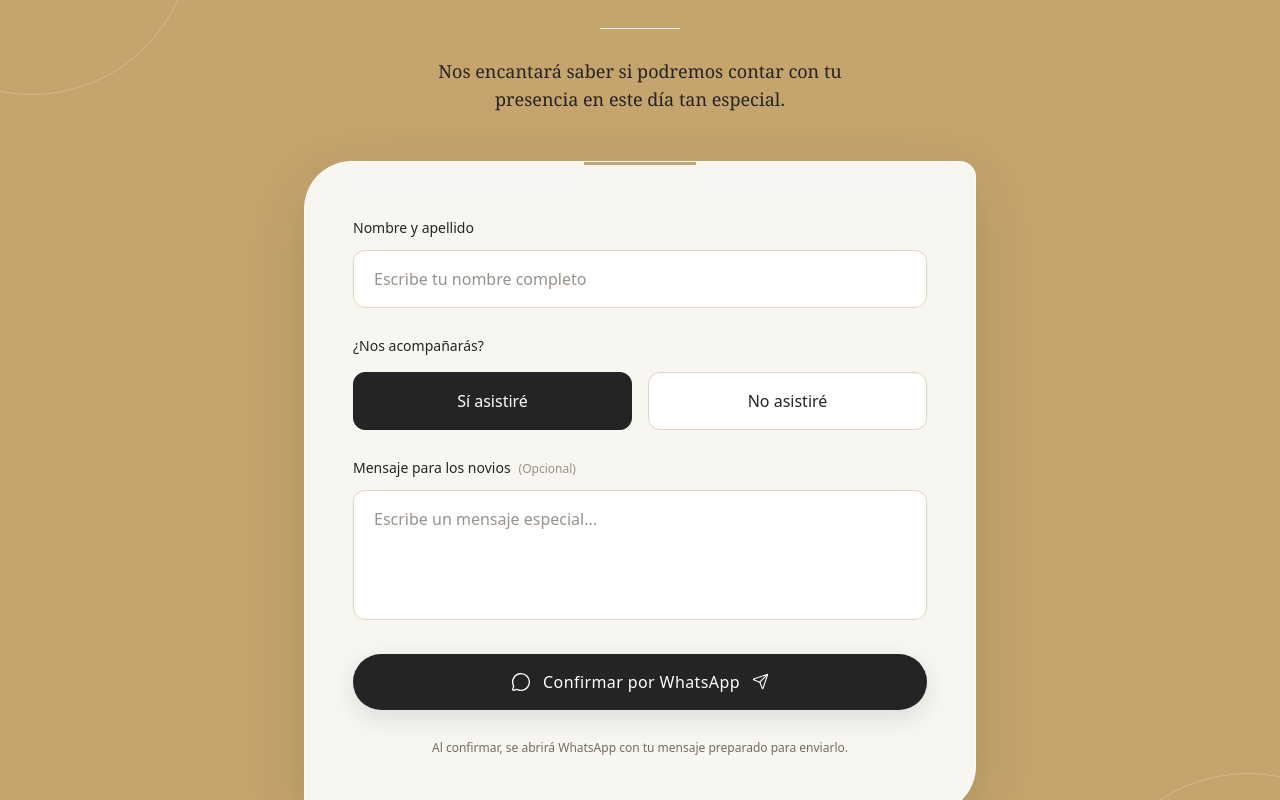
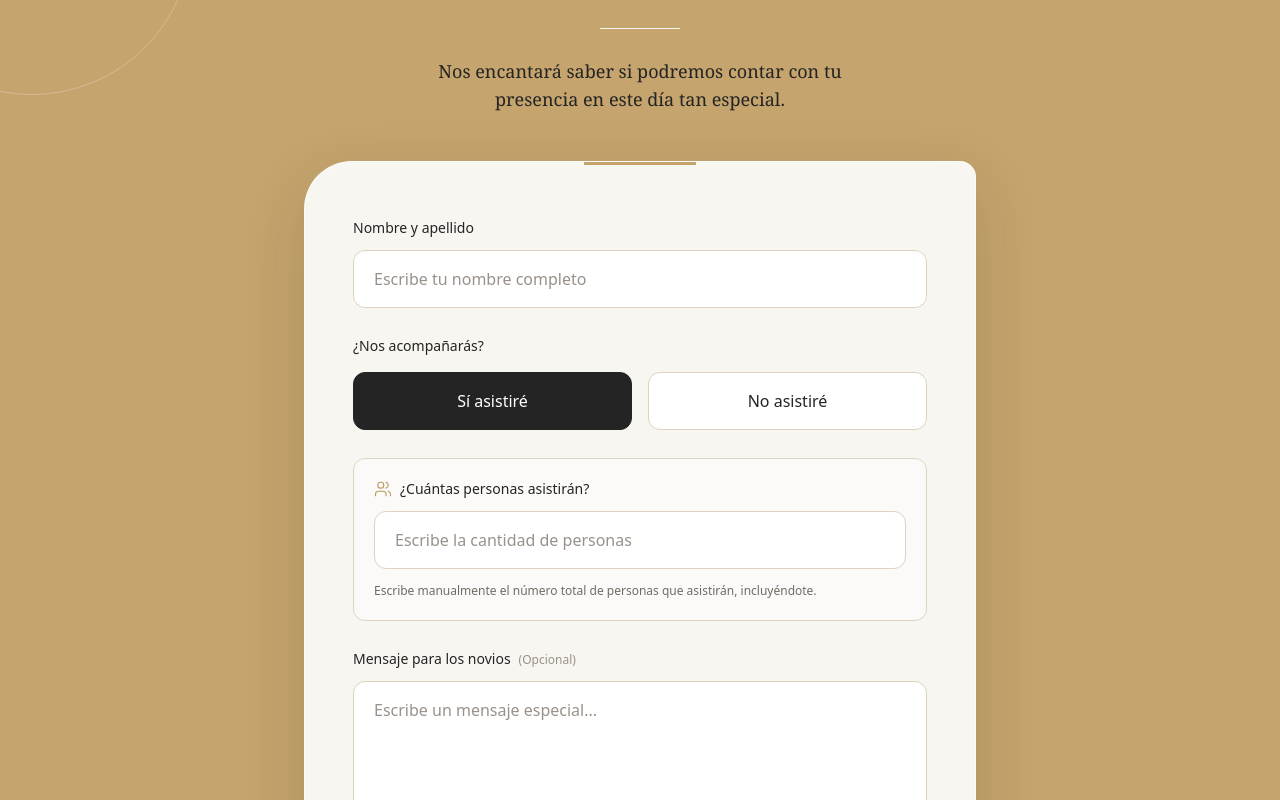
Before and after one commit to patrickespinoza/Vanessa-Agustin, a React (Vite) app in the folder Nuestra-Boda/: page / in a window 1280 px wide. Both pictures are taken after a click on the button "Sí asistiré". Shown: the part 5228-6028 px from the top of the page. Built offline with nearby package versions, Linux system fonts and the light colour scheme; a web font is replaced by a local one.

Commit message:
cambio 1

```diff
--- a/Nuestra-Boda/src/componentes-encabezado/confirmacion.jsx
+++ b/Nuestra-Boda/src/componentes-encabezado/confirmacion.jsx
@@ -1,10 +1,11 @@
 
 import React, { useState } from "react";
-import { motion } from "framer-motion";
+import { motion, AnimatePresence } from "framer-motion";
 import {
   Heart,
   MessageCircle,
   Send,
+  Users,
 } from "lucide-react";
 
 // ==========================================
@@ -39,8 +40,42 @@ const fadeUp = {
 export default function ConfirmacionAsistencia() {
   const [nombre, setNombre] = useState("");
   const [asistencia, setAsistencia] = useState("");
+  const [invitados, setInvitados] = useState("");
   const [mensaje, setMensaje] = useState("");
   const [error, setError] = useState("");
+
+  // ==========================================
+  // SELECCIONAR ASISTENCIA
+  // ==========================================
+
+  const seleccionarAsistencia = (opcion) => {
+    setAsistencia(opcion);
+    setError("");
+
+    // Si no asistirá, limpiar cantidad
+    if (opcion === "No asistiré") {
+      setInvitados("");
+    }
+  };
+
+  // ==========================================
+  // CANTIDAD DE PERSONAS
+  // ==========================================
+
+  const cambiarInvitados = (e) => {
+    const valor = e.target.value;
+
+    // Permite escribir solamente números
+    // Sin establecer un límite máximo
+    const soloNumeros = valor.replace(/\D/g, "");
+
+    setInvitados(soloNumeros);
+    setError("");
+  };
+
+  // ==========================================
+  // ENVIAR POR WHATSAPP
+  // ==========================================
 
   const handleSubmit = (e) => {
     e.preventDefault();
@@ -48,6 +83,17 @@ export default function ConfirmacionAsistencia() {
     if (!nombre.trim() || !asistencia) {
       setError(
         "Por favor, escribe tu nombre y selecciona si asistirás."
+      );
+      return;
+    }
+
+    // Validar cantidad únicamente si asistirá
+    if (
+      asistencia === "Sí asistiré" &&
+      (!invitados || !/^[1-9]\d*$/.test(invitados))
+    ) {
+      setError(
+        "Por favor, escribe una cantidad válida de personas."
       );
       return;
     }
@@ -62,13 +108,20 @@ export default function ConfirmacionAsistencia() {
       "",
       `👤 *Nombre:* ${nombre.trim()}`,
       `💌 *Asistencia:* ${asistencia}`,
+
+      ...(asistencia === "Sí asistiré"
+        ? [`👥 *Número de personas:* ${invitados}`]
+        : []),
+
       "",
       "💬 *Mensaje para los novios:*",
       mensaje.trim() || "Sin mensaje adicional",
     ].join("\n");
 
     const urlWhatsApp =
-      `https://wa.me/${NUMERO_WHATSAPP}?text=${encodeURIComponent(textoWhatsApp)}`;
+      `https://wa.me/${NUMERO_WHATSAPP}?text=${encodeURIComponent(
+        textoWhatsApp
+      )}`;
 
     window.location.href = urlWhatsApp;
   };
@@ -88,7 +141,9 @@ export default function ConfirmacionAsistencia() {
         md:py-32
       "
     >
-      {/* DECORACIONES DE FONDO */}
+      {/* ==================================
+          DECORACIONES DE FONDO
+      ================================== */}
 
       <div
         className="
@@ -127,7 +182,9 @@ export default function ConfirmacionAsistencia() {
           max-w-2xl
         "
       >
-        {/* ENCABEZADO */}
+        {/* ==================================
+            ENCABEZADO
+        ================================== */}
 
         <motion.div
           variants={fadeUp}
@@ -214,7 +271,9 @@ export default function ConfirmacionAsistencia() {
           </p>
         </motion.div>
 
-        {/* FORMULARIO */}
+        {/* ==================================
+            FORMULARIO
+        ================================== */}
 
         <motion.div
           variants={fadeUp}
@@ -256,7 +315,9 @@ export default function ConfirmacionAsistencia() {
             onSubmit={handleSubmit}
             className="space-y-7"
           >
-            {/* NOMBRE */}
+            {/* ==================================
+                NOMBRE
+            ================================== */}
 
             <div>
               <label
@@ -301,7 +362,9 @@ export default function ConfirmacionAsistencia() {
               />
             </div>
 
-            {/* ASISTENCIA */}
+            {/* ==================================
+                ASISTENCIA
+            ================================== */}
 
             <div>
               <p
@@ -316,11 +379,12 @@ export default function ConfirmacionAsistencia() {
               </p>
 
               <div className="grid grid-cols-2 gap-3 sm:gap-4">
+                {/* SÍ ASISTIRÉ */}
 
                 <button
                   type="button"
                   onClick={() =>
-                    setAsistencia("Sí asistiré")
+                    seleccionarAsistencia("Sí asistiré")
                   }
                   aria-pressed={
                     asistencia === "Sí asistiré"
@@ -345,10 +409,12 @@ export default function ConfirmacionAsistencia() {
                   Sí asistiré
                 </button>
 
+                {/* NO ASISTIRÉ */}
+
                 <button
                   type="button"
                   onClick={() =>
-                    setAsistencia("No asistiré")
+                    seleccionarAsistencia("No asistiré")
                   }
                   aria-pressed={
                     asistencia === "No asistiré"
@@ -375,7 +441,122 @@ export default function ConfirmacionAsistencia() {
               </div>
             </div>
 
-            {/* MENSAJE */}
+            {/* ==================================
+                NÚMERO DE PERSONAS
+                SOLO SI ASISTIRÁ
+            ================================== */}
+
+            <AnimatePresence>
+              {asistencia === "Sí asistiré" && (
+                <motion.div
+                  key="cantidad-invitados"
+                  initial={{
+                    opacity: 0,
+                    height: 0,
+                    y: -10,
+                  }}
+                  animate={{
+                    opacity: 1,
+                    height: "auto",
+                    y: 0,
+                  }}
+                  exit={{
+                    opacity: 0,
+                    height: 0,
+                    y: -10,
+                  }}
+                  transition={{
+                    duration: 0.35,
+                    ease: [0.22, 1, 0.36, 1],
+                  }}
+                  className="overflow-hidden"
+                >
+                  <div
+                    className="
+                      rounded-xl
+                      border
+                      border-[#DFD3BF]
+                      bg-white/50
+                      p-5
+                    "
+                  >
+                    {/* TÍTULO */}
+
+                    <label
+                      htmlFor="cantidad-invitados"
+                      className="
+                        mb-3
+                        flex
+                        items-center
+                        gap-2
+                        text-sm
+                        font-medium
+                        text-[#242424]
+                      "
+                    >
+                      <Users
+                        size={18}
+                        strokeWidth={1.5}
+                        className="text-[#B89B5E]"
+                      />
+
+                      ¿Cuántas personas asistirán?
+                    </label>
+
+                    {/* CAMPO MANUAL */}
+
+                    <input
+                      id="cantidad-invitados"
+                      type="text"
+                      inputMode="numeric"
+                      pattern="[0-9]*"
+                      placeholder="Escribe la cantidad de personas"
+                      value={invitados}
+                      onChange={cambiarInvitados}
+                      required={
+                        asistencia === "Sí asistiré"
+                      }
+                      className="
+                        w-full
+                        rounded-xl
+                        border
+                        border-[#DFD3BF]
+                        bg-white
+                        px-5
+                        py-4
+                        text-[#242424]
+                        placeholder:text-[#99918A]
+                        outline-none
+                        transition-colors
+                        duration-300
+                        focus:border-[#B89B5E]
+                        focus:ring-1
+                        focus:ring-[#B89B5E]/30
+                      "
+                    />
+
+                    {/* ACLARACIÓN */}
+
+                    <p
+                      className="
+                        mt-3
+                        text-xs
+                        leading-relaxed
+                        text-[#716B63]
+                      "
+                    >
+                      Escribe manualmente el número
+                      total de personas que asistirán,
+                      incluyéndote.
+                    </p>
+                  </div>
+                </motion.div>
+              )}
+            </AnimatePresence>
+
+            {/* ==================================
+                MENSAJE
+            ================================== */}
 
             <div>
               <label
@@ -431,7 +612,9 @@ export default function ConfirmacionAsistencia() {
               />
             </div>
 
-            {/* ERROR */}
+            {/* ==================================
+                ERROR
+            ================================== */}
 
             {error && (
               <p
@@ -446,7 +629,9 @@ export default function ConfirmacionAsistencia() {
               </p>
             )}
 
-            {/* BOTÓN WHATSAPP */}
+            {/* ==================================
+                BOTÓN WHATSAPP
+            ================================== */}
 
             <motion.button
               type="submit"
@@ -514,7 +699,9 @@ export default function ConfirmacionAsistencia() {
           />
         </motion.div>
 
-        {/* CIERRE DE LA INVITACIÓN */}
+        {/* ==================================
+            CIERRE DE LA INVITACIÓN
+        ================================== */}
 
         <motion.div
           variants={fadeUp}
@@ -572,17 +759,6 @@ export default function ConfirmacionAsistencia() {
 
             <div className="h-px w-10 bg-white/80" />
           </div>
-
-          <p
-            className="
-              mt-6
-              text-xs
-              tracking-[0.3em]
-              text-[#242424]
-            "
-          >
-            19 · 12 · 2026
-          </p>
         </motion.div>
       </div>
     </section>
```
